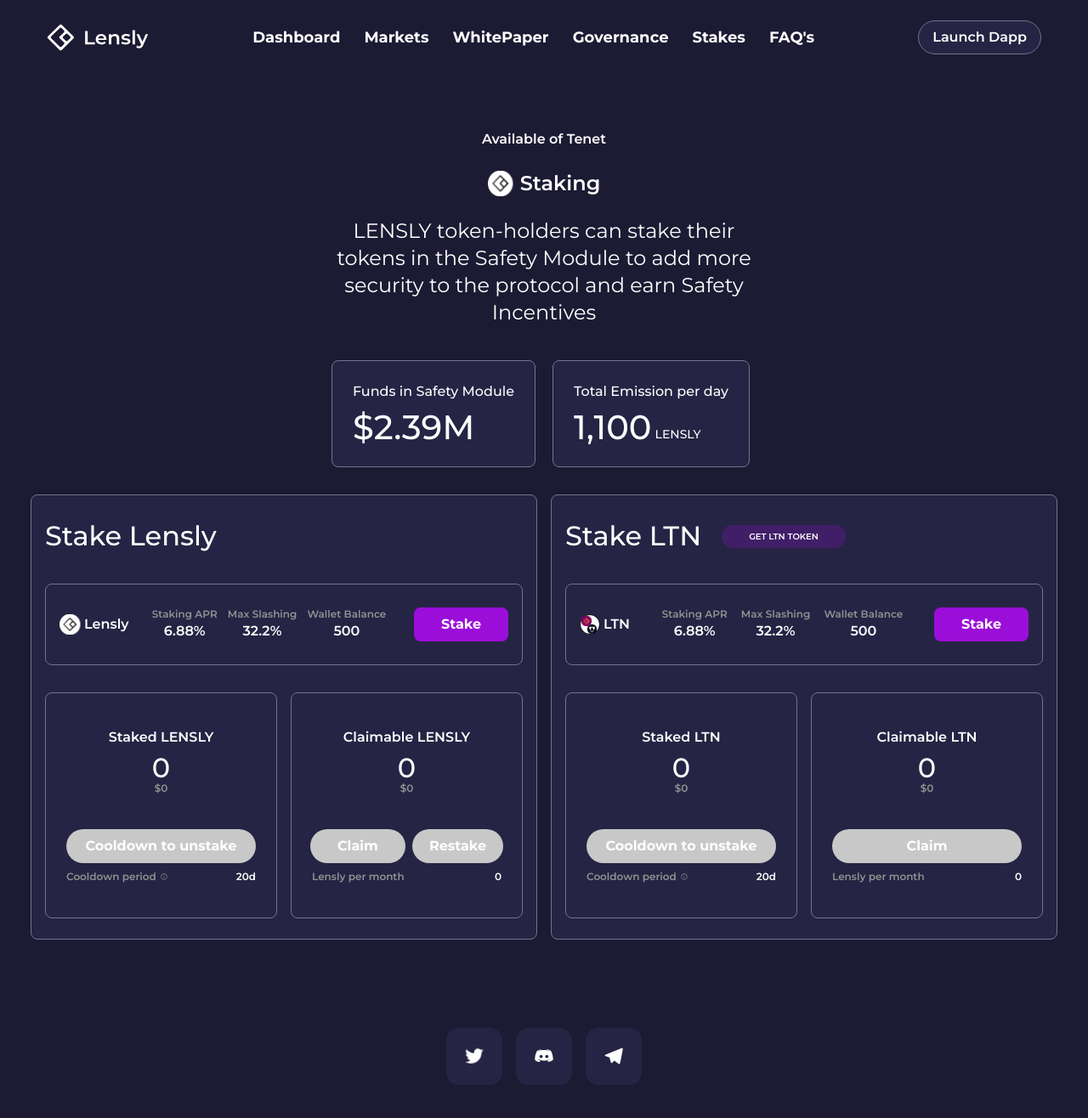
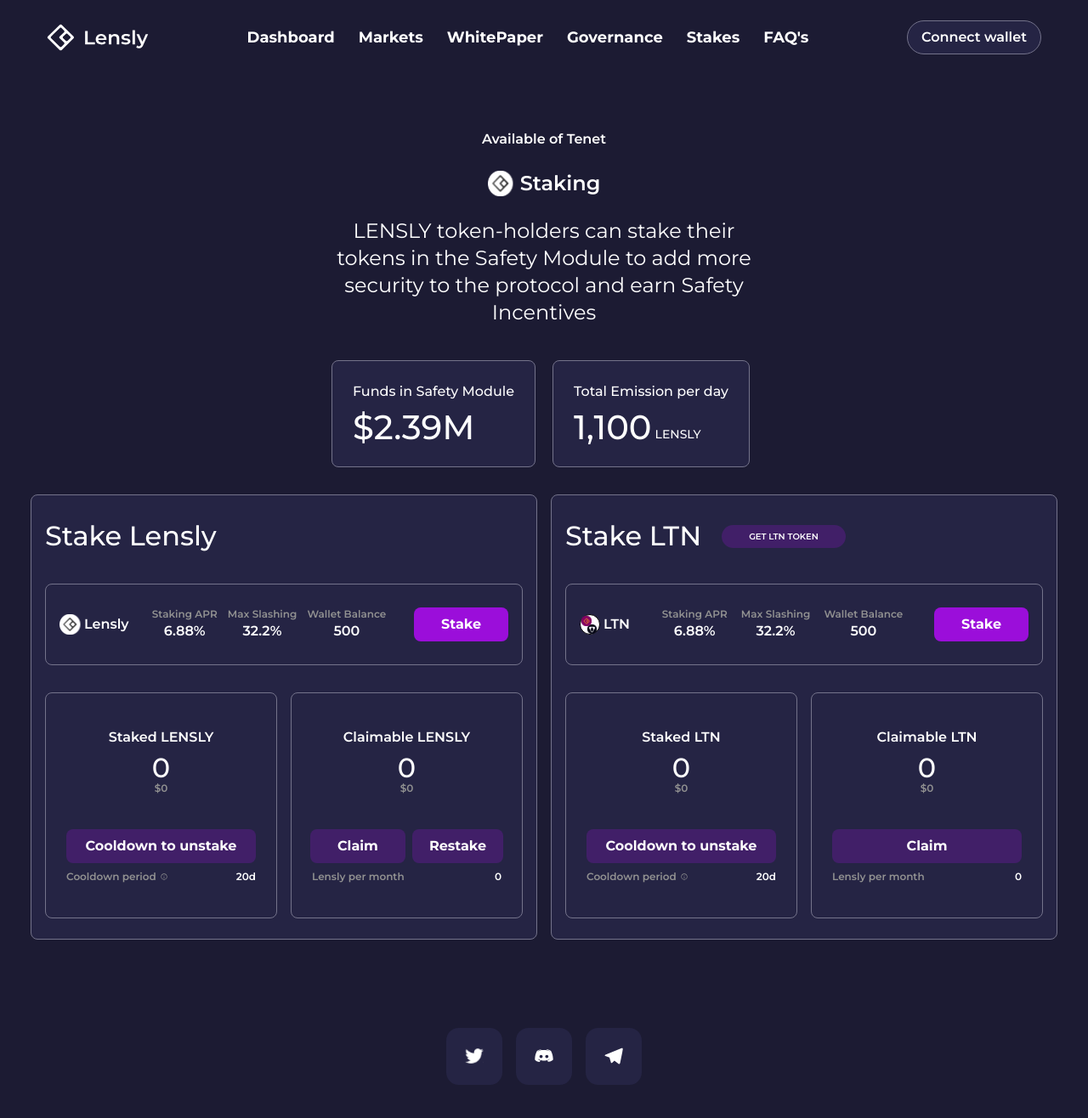
Before and after one commit to Jheff4/lensly, a Next.js app: page /stakes in a window 1280 px wide. Shown: the top 1316 px of the page at 85% size. Built offline with nearby package versions, Linux system fonts and the light colour scheme.

Commit message:
changed the user interface

```diff
--- a/components/Navbar.tsx
+++ b/components/Navbar.tsx
@@ -120,7 +120,7 @@ const Navbar = () => {
         <div className='flex flex-row gap-[16px]'>
           <Button
             className={`${!navbar ? "p-button bg-ebonyClay border border-solid border-[#74738B] max-md:hidden" : "p-button border border-solid border-[#74738B]"}`}>
-              Launch Dapp
+              Connect wallet
           </Button>
 
           {navbar ? (<HiMenu
--- a/components/SecondNav.tsx
+++ b/components/SecondNav.tsx
@@ -144,7 +144,7 @@ const Navbar = () => {
         <div className='flex flex-row gap-[16px]'>
           <Button
             className={`${!navbar ? "p-button max-md:hidden" : "p-button bg-ebonyClay border border-solid border-[#74738B]"}`}>
-              Launch Dapp
+              Connect wallet
           </Button>
 
           {navbar ? (<HiMenu
--- a/components/stakes/stkLTN/LTNBody.tsx
+++ b/components/stakes/stkLTN/LTNBody.tsx
@@ -11,7 +11,7 @@ const LTNBody = () => {
           <span className="text-[#919191] text-xs font-semibold -mt-2">$0</span>
         </div>
         <div className="flex flex-col gap-2">
-          <Button className="flex justify-center items-center p-4 rounded-[100px] text-white text-base font-bold bg-[#C8C8C8]">Cooldown to unstake</Button>
+          <Button className="flex justify-center items-center p-4 main-btn text-white text-base font-bold">Cooldown to unstake</Button>
           <div className="flex justify-between">
             <span className="text-[#919191] text-xs font-semibold flex items-center gap-1">
               Cooldown period
@@ -37,7 +37,7 @@ const LTNBody = () => {
         </div>
         <div className="flex flex-col gap-2">
           <div className="flex justify-center gap-2 max-xl:flex-col">
-            <Button className="flex justify-center items-center py-4 px-8 rounded-[100px] text-white w-full text-base font-bold bg-[#C8C8C8]">Claim</Button>
+            <Button className="flex justify-center items-center py-4 px-8 main-btn text-white w-full text-base font-bold">Claim</Button>
           </div>
           <div className="flex justify-between">
             <span className="text-[#919191] text-xs font-semibold">
--- a/components/stakes/stkLensly/LenslyBody.tsx
+++ b/components/stakes/stkLensly/LenslyBody.tsx
@@ -11,7 +11,7 @@ const LenslyBody = () => {
           <span className="text-[#919191] text-xs font-semibold -mt-2">$0</span>
         </div>
         <div className="flex flex-col gap-2">
-          <Button className="flex justify-center items-center p-4 rounded-[100px] text-white text-base font-bold bg-[#C8C8C8]">Cooldown to unstake</Button>
+          <Button className="flex justify-center items-center p-4 main-btn text-white text-base font-bold">Cooldown to unstake</Button>
           <div className="flex justify-between">
             <span className="text-[#919191] text-xs font-semibold flex items-center gap-1">
               Cooldown period
@@ -37,8 +37,8 @@ const LenslyBody = () => {
         </div>
         <div className="flex flex-col gap-2">
           <div className="flex justify-center gap-2 max-xl:flex-col">
-            <Button className="flex justify-center items-center py-4 px-8 rounded-[100px] text-white text-base font-bold bg-[#C8C8C8]">Claim</Button>
-            <Button className="flex justify-center items-center py-4 px-5 rounded-[100px] text-white text-base font-bold bg-[#C8C8C8]">Restake</Button>
+            <Button className="flex justify-center items-center py-4 px-8 main-btn text-white text-base font-bold">Claim</Button>
+            <Button className="flex justify-center items-center py-4 px-5 main-btn text-white text-base font-bold">Restake</Button>
           </div>
           <div className="flex justify-between">
             <span className="text-[#919191] text-xs font-semibold">
```
